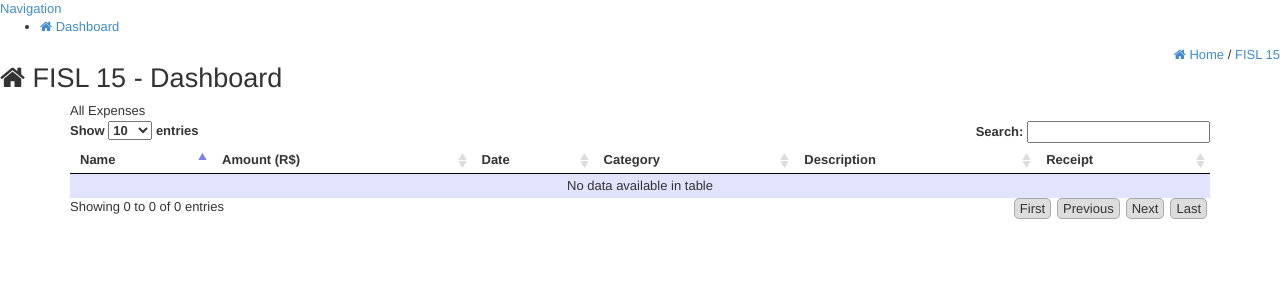
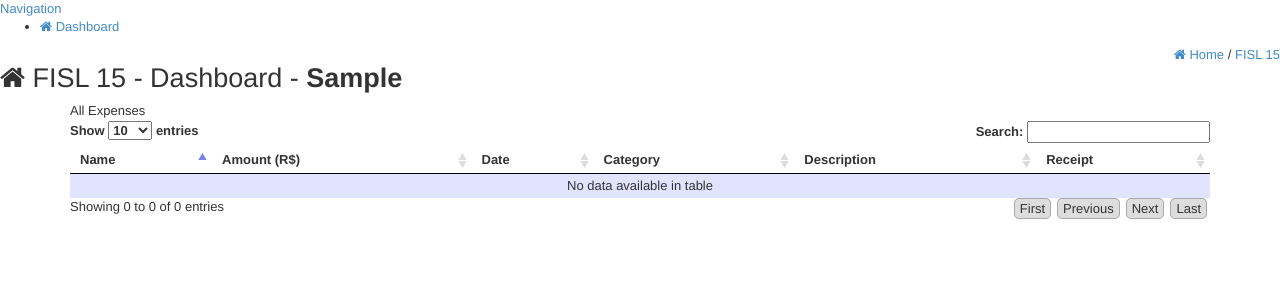
Before and after one commit to seocam/expensereport, a Django app: a page that uses src/expenses/templates/base.html in a window 1280 px wide. Shown: the part 101-401 px from the top of the page. Run offline with Django 3.2, Linux system fonts and the light colour scheme; the visitor is signed in with stand-in values (Sample User, id 1); data comes from the database, SQL or seed files in the repository; data that the repository does not hold is empty; some libraries are stand-ins or nearby versions.

Commit message:
Name in the header

```diff
--- a/src/expenses/templates/base.html
+++ b/src/expenses/templates/base.html
@@ -206,7 +206,7 @@
 
     <!-- Page heading -->
     <div class="page-head">
-      <h2 class="pull-left"><i class="fa fa-home"></i> FISL 15 - Dashboard</h2>
+      <h2 class="pull-left"><i class="fa fa-home"></i> FISL 15 - Dashboard{% if attendee %} - <b>{{ attendee.first_name }}</b>{% endif %}</h2>
 
       <!-- Breadcrumb -->
       <div class="bread-crumb pull-right">
```
